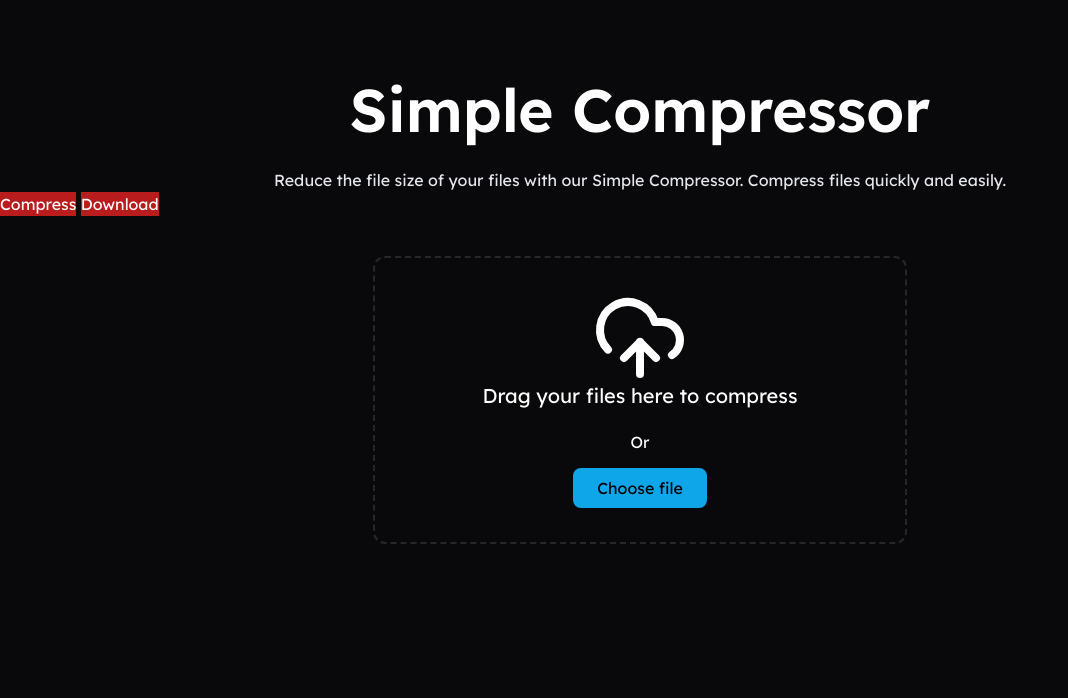
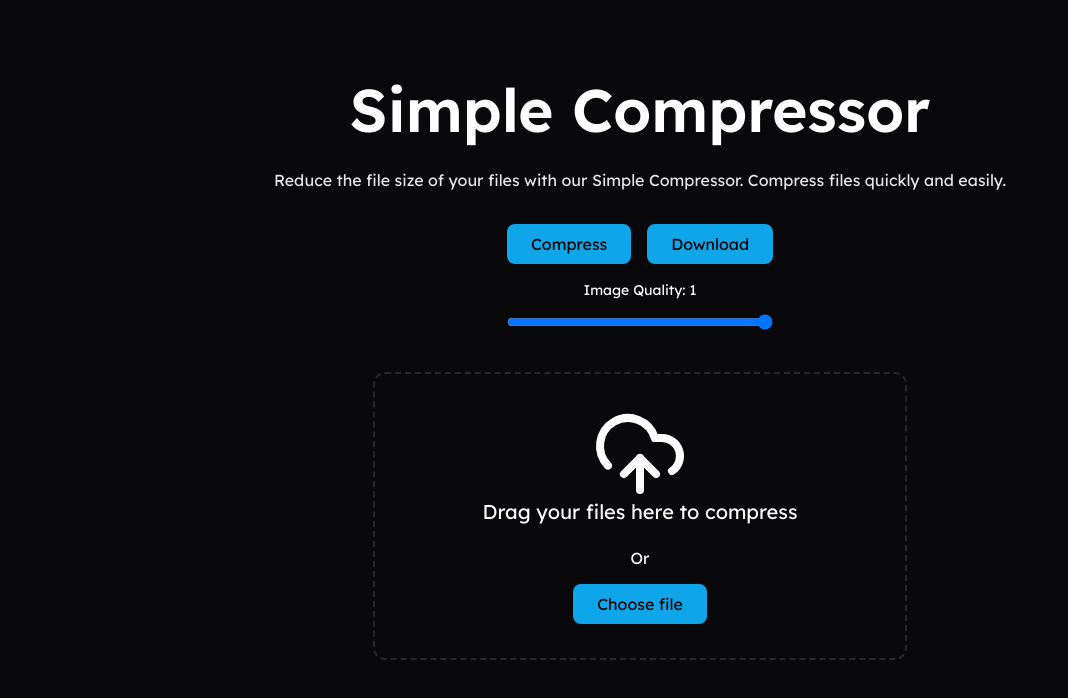
Before and after one commit to riskysh/Simple-Compressor, a SvelteKit app: page / in a window 1280 px wide. Shown: the top 698 px of the page, without its empty margins (0-1068 px from the left). Built offline with nearby package versions, Linux system fonts and the light colour scheme.

Commit message:
improved ui, added functions back and added progress dialogs

```diff
--- a/src/routes/+page.svelte
+++ b/src/routes/+page.svelte
@@ -5,28 +5,49 @@
 	let quality = 1;
 	let selectedFile;
 	let uploadProgress = 0;
+	let showDialog = false;
+	let isUploading = false;
+	let isCompressing = false;
 
 	async function handleImageUpload() {
 		if (!selectedFile) return;
-
+		showDialog = true;
+		isCompressing = true;
 		const options = {
 			useWebWorker: true,
-      onProgress: (number) => progress = number,
+			onProgress: (number) => (progress = number),
 			initialQuality: quality,
 			alwaysKeepResolution: true
 		};
-
 		try {
 			compressedFile = await imageCompression(selectedFile, options);
 			progress = 100;
+			setTimeout(() => {
+				showDialog = false;
+				isCompressing = false;
+			}, 1000);
 		} catch (error) {
 			console.error(error);
+			showDialog = false;
+			isCompressing = false;
 		}
 	}
 
 	function handleFileChange(e) {
 		selectedFile = e.target.files[0];
-    uploadProgress = 100;
+		showDialog = true;
+		isUploading = true;
+		uploadProgress = 0;
+		const interval = setInterval(() => {
+			uploadProgress += 10;
+			if (uploadProgress >= 100) {
+				clearInterval(interval);
+				setTimeout(() => {
+					showDialog = false;
+					isUploading = false;
+				}, 1000);
+			}
+		}, 100);
 	}
 
 	function openFileDialog() {
@@ -49,32 +70,65 @@
 	<meta name="description" content="Svelte demo app" />
 </svelte:head>
 
-<section class="">
+<section class=" pb-20">
+	<div class="w-full flex flex-col justify-center items-center">
+		<h1 class="text-white text-center text-6xl font-semibold mt-20">Simple Compressor</h1>
+		<p class=" text-gray-200 text-center mt-7 text-bs">
+			Reduce the file size of your files with our Simple Compressor. Compress files quickly and
+			easily.
+		</p>
 
-  <div class="w-full">
-    <h1 class="text-white text-center  text-6xl font-semibold mt-20">Simple Compressor</h1>
-    <p class=" text-gray-200 text-center   mt-7  text-bs">
-      Reduce the file size of your files with our Simple Compressor. Compress files quickly and easily.
-    </p>
-    <button class="text-white bg-red-700">Compress</button>
-    <button class="text-white bg-red-700">Download</button>
-    <div class="w-5/12 h-72 border-dashed border-2 border border-[#27272a] grid mx-auto rounded-xl mt-10 p-8">
-     <img class="lucide lucide-cloud-upload flex mx-auto" src="/upload.svg" alt="upload">
-      <h1 class="text-white text-center relative bottom-2 text-xl">Drag your files here to compress</h1>
-      <span class=" text-center text-white my-2">Or</span>
-      <button class="px-6 py-2 bg-sky-500 grid mx-auto my-auto  rounded-lg" on:click={openFileDialog}>Choose file</button>
-      <input id="fileInput" type="file" accept="image/*" on:change={handleFileChange} style="display: none;" />
+		<div class="mt-8 flex flex-col items-center gap-4">
+			<div class="flex gap-4">
+				<button on:click={handleImageUpload} class="px-6 py-2 bg-sky-500 grid mx-auto my-auto rounded-lg">Compress</button>
+				<button on:click={downloadImage} class="px-6 py-2 bg-sky-500 grid mx-auto my-auto rounded-lg">Download</button>
+			</div>
+			<div class="w-full max-w-xs">
+				<label for="quality-slider" class="block text-white text-sm mb-2 text-center">Image Quality: {quality}</label>
+				<input id="quality-slider" type="range" bind:value={quality} min="0.1" max="1" step="0.1" class="w-full h-2 cursor-pointer" />
 			</div>
 		</div>
 
+		<div
+			class="w-5/12 h-72 border-dashed border-2 border border-[#27272a] grid mx-auto rounded-xl mt-10 p-8"
+		>
+			<img class="lucide lucide-cloud-upload flex mx-auto" src="/upload.svg" alt="upload" />
+			<h1 class="text-white text-center relative bottom-2 text-xl">
+				Drag your files here to compress
+			</h1>
+			<span class=" text-center text-white my-2">Or</span>
+			<button class="px-6 py-2 bg-sky-500 grid mx-auto my-auto rounded-lg" on:click={openFileDialog}
+				>Choose file</button
+			>
+			<input
+				id="fileInput"
+				type="file"
+				accept="image/*"
+				on:change={handleFileChange}
+				style="display: none;"
+			/>
+		</div>
+	</div>
+
+	{#if showDialog}
+		<div class="fixed inset-0 bg-black bg-opacity-50 flex items-center justify-center">
+			<div class="bg-[#121212] p-6 rounded-lg border border-[#27272a]">
+				{#if isUploading}
+					<p class="text-white">Uploading: {uploadProgress}%</p>
+				{:else if isCompressing}
+					<p class="text-white">Compressing: {progress}%</p>
+				{:else}
+					<p class="text-white">Completed!</p>
+				{/if}
+			</div>
+		</div>
+	{/if}
 </section>
 
 <style>
-
 	@import url('https://fonts.googleapis.com/css2?family=Lexend:wght@100..900&display=swap');
 
 	section {
 		font-family: 'Lexend', sans-serif;
 	}
-
 </style>
```
Lines whose indentation alone changed are shown as unchanged.
